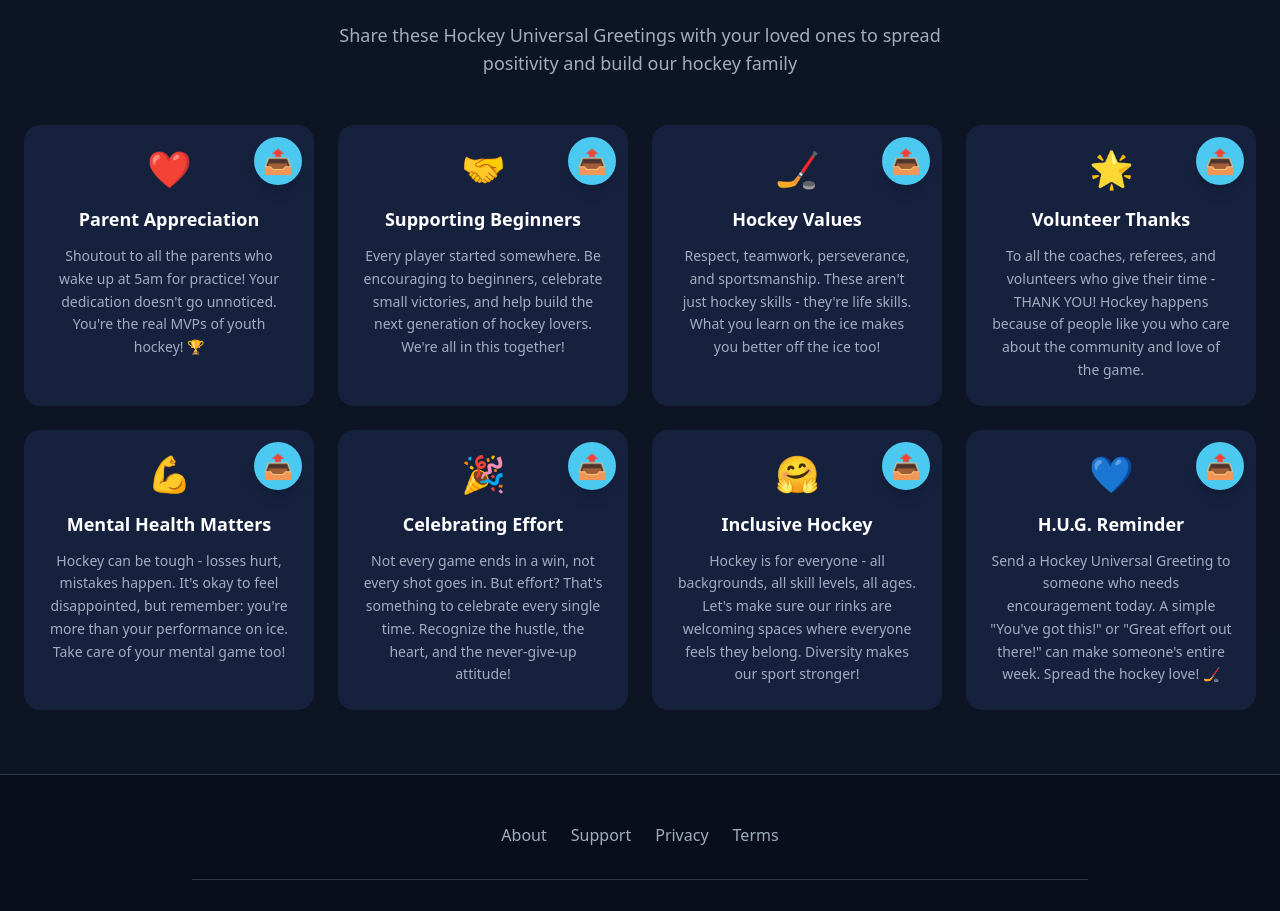
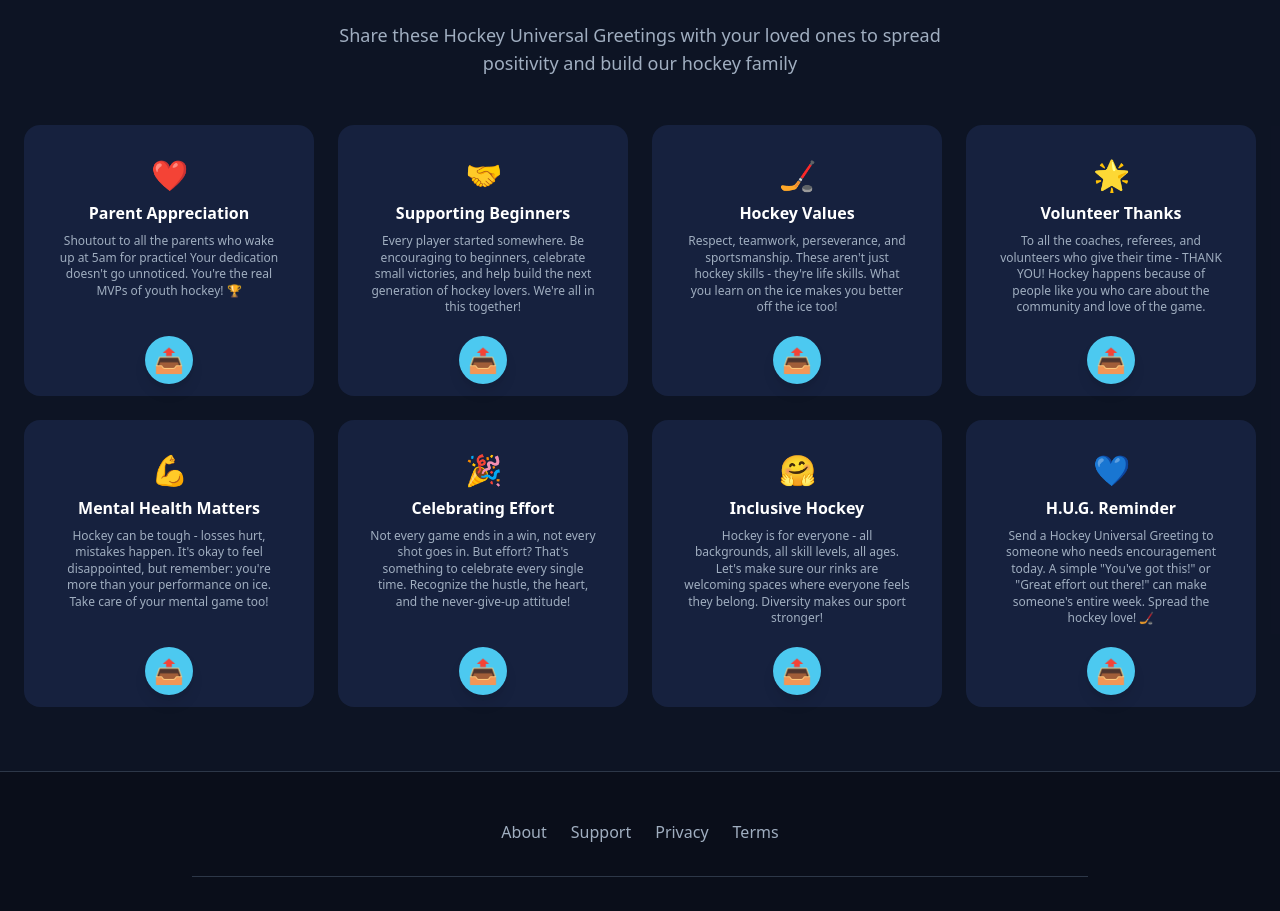
Before and after one commit to avintas/ohd, a Next.js app: page /captain-heart in a window 1280 px wide. Shown: the part 891-1802 px from the top of the page. Built offline with nearby package versions, Linux system fonts and the light colour scheme.

Commit message:
added new HUGS Hub design type 2

```diff
--- a/src/app/captain-heart/page.tsx
+++ b/src/app/captain-heart/page.tsx
@@ -97,11 +97,11 @@ export default function CaptainHeartPage() {
 
           <div className="grid grid-cols-1 md:grid-cols-2 lg:grid-cols-3 xl:grid-cols-4 gap-6">
             {/* Parent Appreciation Card */}
-            <div className="bg-[#16213e] hover:bg-[#1e2a4a] rounded-2xl p-6 transition-all duration-300 hover:scale-105 cursor-pointer group relative">
-              <div className="text-center space-y-4">
-                <div className="text-4xl mb-4">❤️</div>
-                <h3 className="text-lg font-bold text-white mb-3">Parent Appreciation</h3>
-                <p className="text-[#a0aec0] text-sm leading-relaxed">
+            <div className="bg-[#16213e] hover:bg-[#1e2a4a] rounded-2xl p-8 pt-8 pb-20 transition-all duration-300 hover:scale-105 cursor-pointer group relative">
+              <div className="text-center space-y-2">
+                <div className="text-3xl mb-2">❤️</div>
+                <h3 className="text-base font-bold text-white mb-2">Parent Appreciation</h3>
+                <p className="text-[#a0aec0] text-xs leading-snug">
                   Shoutout to all the parents who wake up at 5am for practice! Your dedication doesn&apos;t go unnoticed. You&apos;re the real MVPs of youth hockey! 🏆
                 </p>
               </div>
@@ -110,7 +110,7 @@ export default function CaptainHeartPage() {
                   "Community Spotlight: Shoutout to all the parents who wake up at 5am for practice! Your dedication doesn&apos;t go unnoticed. You&apos;re the real MVPs of youth hockey!",
                   "Parent Appreciation"
                 )}
-                className="absolute top-3 right-3 bg-[#4cc9f0] hover:bg-[#3bb5e0] text-[#0a0e1a] hover:text-black transition-all cursor-pointer text-2xl w-12 h-12 rounded-full flex items-center justify-center shadow-lg"
+                className="absolute bottom-3 left-1/2 -translate-x-1/2 bg-[#4cc9f0] hover:bg-[#3bb5e0] text-[#0a0e1a] hover:text-black transition-all cursor-pointer text-2xl w-12 h-12 rounded-full flex items-center justify-center shadow-lg"
                 title="Share this message"
               >
                 📤
@@ -118,11 +118,11 @@ export default function CaptainHeartPage() {
             </div>
 
             {/* Supporting Beginners Card */}
-            <div className="bg-[#16213e] hover:bg-[#1e2a4a] rounded-2xl p-6 transition-all duration-300 hover:scale-105 cursor-pointer group relative">
-              <div className="text-center space-y-4">
-                <div className="text-4xl mb-4">🤝</div>
-                <h3 className="text-lg font-bold text-white mb-3">Supporting Beginners</h3>
-                <p className="text-[#a0aec0] text-sm leading-relaxed">
+            <div className="bg-[#16213e] hover:bg-[#1e2a4a] rounded-2xl p-8 pt-8 pb-20 transition-all duration-300 hover:scale-105 cursor-pointer group relative">
+              <div className="text-center space-y-2">
+                <div className="text-3xl mb-2">🤝</div>
+                <h3 className="text-base font-bold text-white mb-2">Supporting Beginners</h3>
+                <p className="text-[#a0aec0] text-xs leading-snug">
                   Every player started somewhere. Be encouraging to beginners, celebrate small victories, and help build the next generation of hockey lovers. We&apos;re all in this together!
                 </p>
               </div>
@@ -131,7 +131,7 @@ export default function CaptainHeartPage() {
                   "Remember: Every player started somewhere. Be encouraging to beginners, celebrate small victories, and help build the next generation of hockey lovers. We&apos;re all in this together!",
                   "Supporting Beginners"
                 )}
-                className="absolute top-3 right-3 bg-[#4cc9f0] hover:bg-[#3bb5e0] text-[#0a0e1a] hover:text-black transition-all cursor-pointer text-2xl w-12 h-12 rounded-full flex items-center justify-center shadow-lg"
+                className="absolute bottom-3 left-1/2 -translate-x-1/2 bg-[#4cc9f0] hover:bg-[#3bb5e0] text-[#0a0e1a] hover:text-black transition-all cursor-pointer text-2xl w-12 h-12 rounded-full flex items-center justify-center shadow-lg"
                 title="Share this message"
               >
                 📤
@@ -139,11 +139,11 @@ export default function CaptainHeartPage() {
             </div>
 
             {/* Hockey Values Card */}
-            <div className="bg-[#16213e] hover:bg-[#1e2a4a] rounded-2xl p-6 transition-all duration-300 hover:scale-105 cursor-pointer group relative">
-              <div className="text-center space-y-4">
-                <div className="text-4xl mb-4">🏒</div>
-                <h3 className="text-lg font-bold text-white mb-3">Hockey Values</h3>
-                <p className="text-[#a0aec0] text-sm leading-relaxed">
+            <div className="bg-[#16213e] hover:bg-[#1e2a4a] rounded-2xl p-8 pt-8 pb-20 transition-all duration-300 hover:scale-105 cursor-pointer group relative">
+              <div className="text-center space-y-2">
+                <div className="text-3xl mb-2">🏒</div>
+                <h3 className="text-base font-bold text-white mb-2">Hockey Values</h3>
+                <p className="text-[#a0aec0] text-xs leading-snug">
                   Respect, teamwork, perseverance, and sportsmanship. These aren&apos;t just hockey skills - they&apos;re life skills. What you learn on the ice makes you better off the ice too!
                 </p>
               </div>
@@ -152,7 +152,7 @@ export default function CaptainHeartPage() {
                   "Hockey Values: Respect, teamwork, perseverance, and sportsmanship. These aren&apos;t just hockey skills - they&apos;re life skills. What you learn on the ice makes you better off the ice too!",
                   "Hockey Values"
                 )}
-                className="absolute top-3 right-3 bg-[#4cc9f0] hover:bg-[#3bb5e0] text-[#0a0e1a] hover:text-black transition-all cursor-pointer text-2xl w-12 h-12 rounded-full flex items-center justify-center shadow-lg"
+                className="absolute bottom-3 left-1/2 -translate-x-1/2 bg-[#4cc9f0] hover:bg-[#3bb5e0] text-[#0a0e1a] hover:text-black transition-all cursor-pointer text-2xl w-12 h-12 rounded-full flex items-center justify-center shadow-lg"
                 title="Share this message"
               >
                 📤
@@ -160,11 +160,11 @@ export default function CaptainHeartPage() {
             </div>
 
             {/* Volunteer Thanks Card */}
-            <div className="bg-[#16213e] hover:bg-[#1e2a4a] rounded-2xl p-6 transition-all duration-300 hover:scale-105 cursor-pointer group relative">
-              <div className="text-center space-y-4">
-                <div className="text-4xl mb-4">🌟</div>
-                <h3 className="text-lg font-bold text-white mb-3">Volunteer Thanks</h3>
-                <p className="text-[#a0aec0] text-sm leading-relaxed">
+            <div className="bg-[#16213e] hover:bg-[#1e2a4a] rounded-2xl p-8 pt-8 pb-20 transition-all duration-300 hover:scale-105 cursor-pointer group relative">
+              <div className="text-center space-y-2">
+                <div className="text-3xl mb-2">🌟</div>
+                <h3 className="text-base font-bold text-white mb-2">Volunteer Thanks</h3>
+                <p className="text-[#a0aec0] text-xs leading-snug">
                   To all the coaches, referees, and volunteers who give their time - THANK YOU! Hockey happens because of people like you who care about the community and love of the game.
                 </p>
               </div>
@@ -173,7 +173,7 @@ export default function CaptainHeartPage() {
                   "Volunteer Appreciation: To all the coaches, referees, and volunteers who give their time - THANK YOU! Hockey happens because of people like you who care about the community and love of the game.",
                   "Volunteer Thanks"
                 )}
-                className="absolute top-3 right-3 bg-[#4cc9f0] hover:bg-[#3bb5e0] text-[#0a0e1a] hover:text-black transition-all cursor-pointer text-2xl w-12 h-12 rounded-full flex items-center justify-center shadow-lg"
+                className="absolute bottom-3 left-1/2 -translate-x-1/2 bg-[#4cc9f0] hover:bg-[#3bb5e0] text-[#0a0e1a] hover:text-black transition-all cursor-pointer text-2xl w-12 h-12 rounded-full flex items-center justify-center shadow-lg"
                 title="Share this message"
               >
                 📤
@@ -181,11 +181,11 @@ export default function CaptainHeartPage() {
             </div>
 
             {/* Mental Health Card */}
-            <div className="bg-[#16213e] hover:bg-[#1e2a4a] rounded-2xl p-6 transition-all duration-300 hover:scale-105 cursor-pointer group relative">
-              <div className="text-center space-y-4">
-                <div className="text-4xl mb-4">💪</div>
-                <h3 className="text-lg font-bold text-white mb-3">Mental Health Matters</h3>
-                <p className="text-[#a0aec0] text-sm leading-relaxed">
+            <div className="bg-[#16213e] hover:bg-[#1e2a4a] rounded-2xl p-8 pt-8 pb-20 transition-all duration-300 hover:scale-105 cursor-pointer group relative">
+              <div className="text-center space-y-2">
+                <div className="text-3xl mb-2">💪</div>
+                <h3 className="text-base font-bold text-white mb-2">Mental Health Matters</h3>
+                <p className="text-[#a0aec0] text-xs leading-snug">
                   Hockey can be tough - losses hurt, mistakes happen. It&apos;s okay to feel disappointed, but remember: you&apos;re more than your performance on ice. Take care of your mental game too!
                 </p>
               </div>
@@ -194,7 +194,7 @@ export default function CaptainHeartPage() {
                   "Mental Health Matters: Hockey can be tough - losses hurt, mistakes happen. It&apos;s okay to feel disappointed, but remember: you&apos;re more than your performance on ice. Take care of your mental game too!",
                   "Mental Health"
                 )}
-                className="absolute top-3 right-3 bg-[#4cc9f0] hover:bg-[#3bb5e0] text-[#0a0e1a] hover:text-black transition-all cursor-pointer text-2xl w-12 h-12 rounded-full flex items-center justify-center shadow-lg"
+                className="absolute bottom-3 left-1/2 -translate-x-1/2 bg-[#4cc9f0] hover:bg-[#3bb5e0] text-[#0a0e1a] hover:text-black transition-all cursor-pointer text-2xl w-12 h-12 rounded-full flex items-center justify-center shadow-lg"
                 title="Share this message"
               >
                 📤
@@ -202,11 +202,11 @@ export default function CaptainHeartPage() {
             </div>
 
             {/* Celebrating Effort Card */}
-            <div className="bg-[#16213e] hover:bg-[#1e2a4a] rounded-2xl p-6 transition-all duration-300 hover:scale-105 cursor-pointer group relative">
-              <div className="text-center space-y-4">
-                <div className="text-4xl mb-4">🎉</div>
-                <h3 className="text-lg font-bold text-white mb-3">Celebrating Effort</h3>
-                <p className="text-[#a0aec0] text-sm leading-relaxed">
+            <div className="bg-[#16213e] hover:bg-[#1e2a4a] rounded-2xl p-8 pt-8 pb-20 transition-all duration-300 hover:scale-105 cursor-pointer group relative">
+              <div className="text-center space-y-2">
+                <div className="text-3xl mb-2">🎉</div>
+                <h3 className="text-base font-bold text-white mb-2">Celebrating Effort</h3>
+                <p className="text-[#a0aec0] text-xs leading-snug">
                   Not every game ends in a win, not every shot goes in. But effort? That&apos;s something to celebrate every single time. Recognize the hustle, the heart, and the never-give-up attitude!
                 </p>
               </div>
@@ -215,7 +215,7 @@ export default function CaptainHeartPage() {
                   "Celebrate Effort: Not every game ends in a win, not every shot goes in. But effort? That&apos;s something to celebrate every single time. Recognize the hustle, the heart, and the never-give-up attitude!",
                   "Celebrating Effort"
                 )}
-                className="absolute top-3 right-3 bg-[#4cc9f0] hover:bg-[#3bb5e0] text-[#0a0e1a] hover:text-black transition-all cursor-pointer text-2xl w-12 h-12 rounded-full flex items-center justify-center shadow-lg"
+                className="absolute bottom-3 left-1/2 -translate-x-1/2 bg-[#4cc9f0] hover:bg-[#3bb5e0] text-[#0a0e1a] hover:text-black transition-all cursor-pointer text-2xl w-12 h-12 rounded-full flex items-center justify-center shadow-lg"
                 title="Share this message"
               >
                 📤
@@ -223,11 +223,11 @@ export default function CaptainHeartPage() {
             </div>
 
             {/* Inclusive Hockey Card */}
-            <div className="bg-[#16213e] hover:bg-[#1e2a4a] rounded-2xl p-6 transition-all duration-300 hover:scale-105 cursor-pointer group relative">
-              <div className="text-center space-y-4">
-                <div className="text-4xl mb-4">🤗</div>
-                <h3 className="text-lg font-bold text-white mb-3">Inclusive Hockey</h3>
-                <p className="text-[#a0aec0] text-sm leading-relaxed">
+            <div className="bg-[#16213e] hover:bg-[#1e2a4a] rounded-2xl p-8 pt-8 pb-20 transition-all duration-300 hover:scale-105 cursor-pointer group relative">
+              <div className="text-center space-y-2">
+                <div className="text-3xl mb-2">🤗</div>
+                <h3 className="text-base font-bold text-white mb-2">Inclusive Hockey</h3>
+                <p className="text-[#a0aec0] text-xs leading-snug">
                   Hockey is for everyone - all backgrounds, all skill levels, all ages. Let&apos;s make sure our rinks are welcoming spaces where everyone feels they belong. Diversity makes our sport stronger!
                 </p>
               </div>
@@ -236,7 +236,7 @@ export default function CaptainHeartPage() {
                   "Inclusive Hockey: Hockey is for everyone - all backgrounds, all skill levels, all ages. Let&apos;s make sure our rinks are welcoming spaces where everyone feels they belong. Diversity makes our sport stronger!",
                   "Inclusive Hockey"
                 )}
-                className="absolute top-3 right-3 bg-[#4cc9f0] hover:bg-[#3bb5e0] text-[#0a0e1a] hover:text-black transition-all cursor-pointer text-2xl w-12 h-12 rounded-full flex items-center justify-center shadow-lg"
+                className="absolute bottom-3 left-1/2 -translate-x-1/2 bg-[#4cc9f0] hover:bg-[#3bb5e0] text-[#0a0e1a] hover:text-black transition-all cursor-pointer text-2xl w-12 h-12 rounded-full flex items-center justify-center shadow-lg"
                 title="Share this message"
               >
                 📤
@@ -244,11 +244,11 @@ export default function CaptainHeartPage() {
             </div>
 
             {/* H.U.G. Reminder Card */}
-            <div className="bg-[#16213e] hover:bg-[#1e2a4a] rounded-2xl p-6 transition-all duration-300 hover:scale-105 cursor-pointer group relative">
-              <div className="text-center space-y-4">
-                <div className="text-4xl mb-4">💙</div>
-                <h3 className="text-lg font-bold text-white mb-3">H.U.G. Reminder</h3>
-                <p className="text-[#a0aec0] text-sm leading-relaxed">
+            <div className="bg-[#16213e] hover:bg-[#1e2a4a] rounded-2xl p-8 pt-8 pb-20 transition-all duration-300 hover:scale-105 cursor-pointer group relative">
+              <div className="text-center space-y-2">
+                <div className="text-3xl mb-2">💙</div>
+                <h3 className="text-base font-bold text-white mb-2">H.U.G. Reminder</h3>
+                <p className="text-[#a0aec0] text-xs leading-snug">
                   Send a Hockey Universal Greeting to someone who needs encouragement today. A simple &quot;You&apos;ve got this!&quot; or &quot;Great effort out there!&quot; can make someone&apos;s entire week. Spread the hockey love! 🏒
                 </p>
               </div>
@@ -257,7 +257,7 @@ export default function CaptainHeartPage() {
                   "H.U.G. Reminder: Send a Hockey Universal Greeting to someone who needs encouragement today. A simple \"You&apos;ve got this!\" or \"Great effort out there!\" can make someone&apos;s entire week. Spread the hockey love!",
                   "H.U.G. Reminder"
                 )}
-                className="absolute top-3 right-3 bg-[#4cc9f0] hover:bg-[#3bb5e0] text-[#0a0e1a] hover:text-black transition-all cursor-pointer text-2xl w-12 h-12 rounded-full flex items-center justify-center shadow-lg"
+                className="absolute bottom-3 left-1/2 -translate-x-1/2 bg-[#4cc9f0] hover:bg-[#3bb5e0] text-[#0a0e1a] hover:text-black transition-all cursor-pointer text-2xl w-12 h-12 rounded-full flex items-center justify-center shadow-lg"
                 title="Share this message"
               >
                 📤
```
